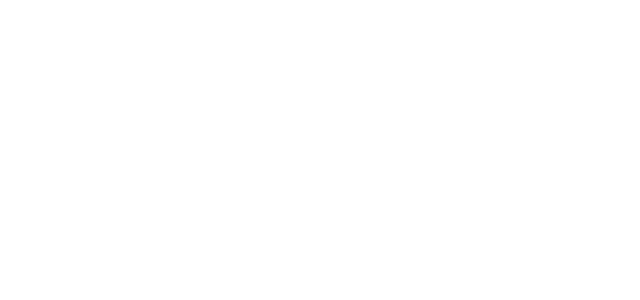
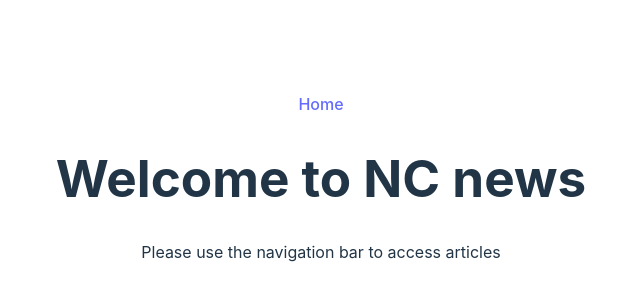
Before and after one commit to alessandro-001/fe-project-nc-news, a React (Vite) app: page / in a window 1280 px wide. Shown: the part 214-514 px from the top of the page, without its empty margins (319-959 px from the left). Built offline with nearby package versions, Linux system fonts and the light colour scheme.

Commit message:
saving before branching

```diff
--- a/package.json
+++ b/package.json
@@ -11,7 +11,8 @@
   },
   "dependencies": {
     "react": "^18.2.0",
-    "react-dom": "^18.2.0"
+    "react-dom": "^18.2.0",
+    "react-router-dom": "^6.11.2"
   },
   "devDependencies": {
     "@types/react": "^18.0.37",
--- a/src/App.jsx
+++ b/src/App.jsx
@@ -1,11 +1,22 @@
 import './App.css'
+import Home from './components/Home'
+import Nav from './components/Nav'
+import { BrowserRouter, Routes, Route } from 'react-router-dom'
+
 
 function App() {
 
   return (
-    <>
-    </>
+  <BrowserRouter>
+    <main className='App'>
+      <Nav />
+      <Routes>
+        <Route path='/' element={<Home />} />
+
+      </Routes>
+    </main>
+  </BrowserRouter>
   )
 }
 
-export default App
+export default App;
--- /dev/null
+++ b/src/components/ArticlesList.jsx
@@ -0,0 +1,3 @@
+function ArticlesList () {
+
+}
--- a/src/components/Home.jsx
+++ b/src/components/Home.jsx
@@ -0,0 +1,12 @@
+import React from "react";
+
+function Home () {
+    return (
+        <header>
+            <h1> Welcome to NC news</h1>
+            <p>Please use the navigation bar to access articles</p>
+        </header>
+    )
+}
+
+export default Home;
--- /dev/null
+++ b/src/components/Nav.jsx
@@ -0,0 +1,11 @@
+import { Link } from "react-router-dom";
+
+function Nav () {
+    return (
+        <nav>
+            <Link to='/'>Home </Link>
+        </nav>
+    )
+}
+
+export default Nav;
```
Also changed, not shown: 1 other file (tests, documents, lock files or other folders).
